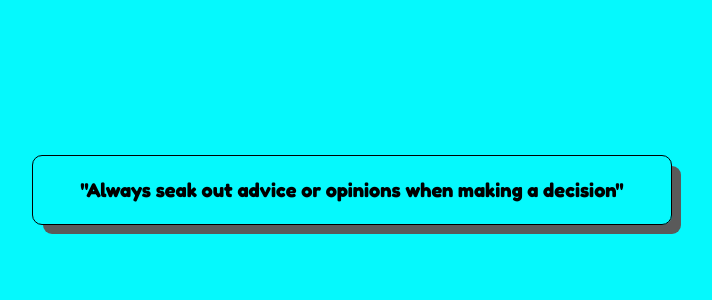
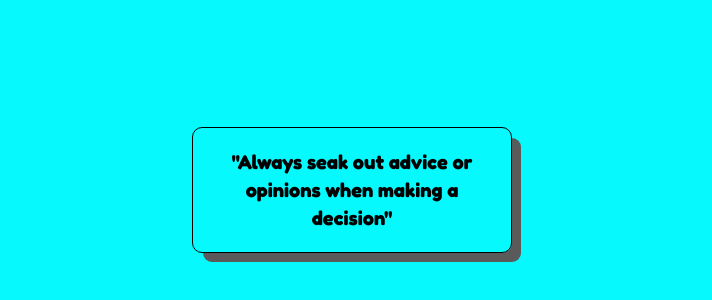
Before and after one commit to hengwathanak/vath4nak.github.io, a plain HTML site: page index.html in a window 1280 px wide. Shown: the part 200-500 px from the top of the page, without its empty margins (288-1000 px from the left). Drawn offline with Linux system fonts and the light colour scheme.

Commit message:
Update style.css

```diff
--- a/style.css
+++ b/style.css
@@ -17,7 +17,7 @@ body {
 
 
 .card {
-    width: 40rem;
+    width: 20rem;
     border: 1px solid ;
     padding: 1.25rem;
     border-radius: 10px;
```
